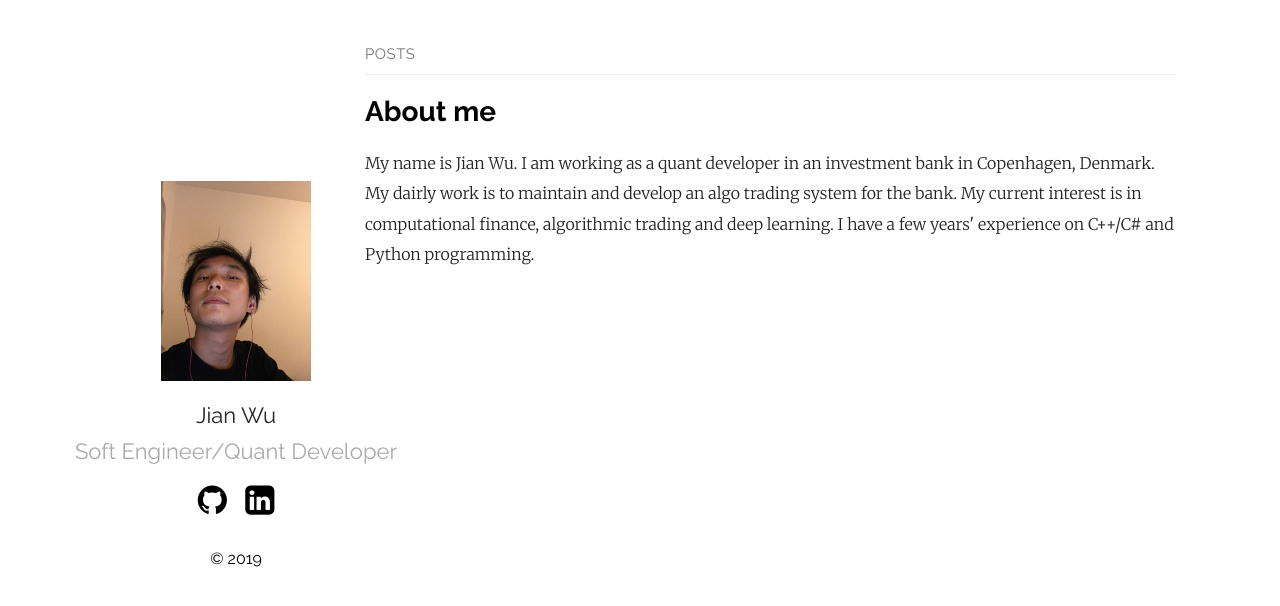
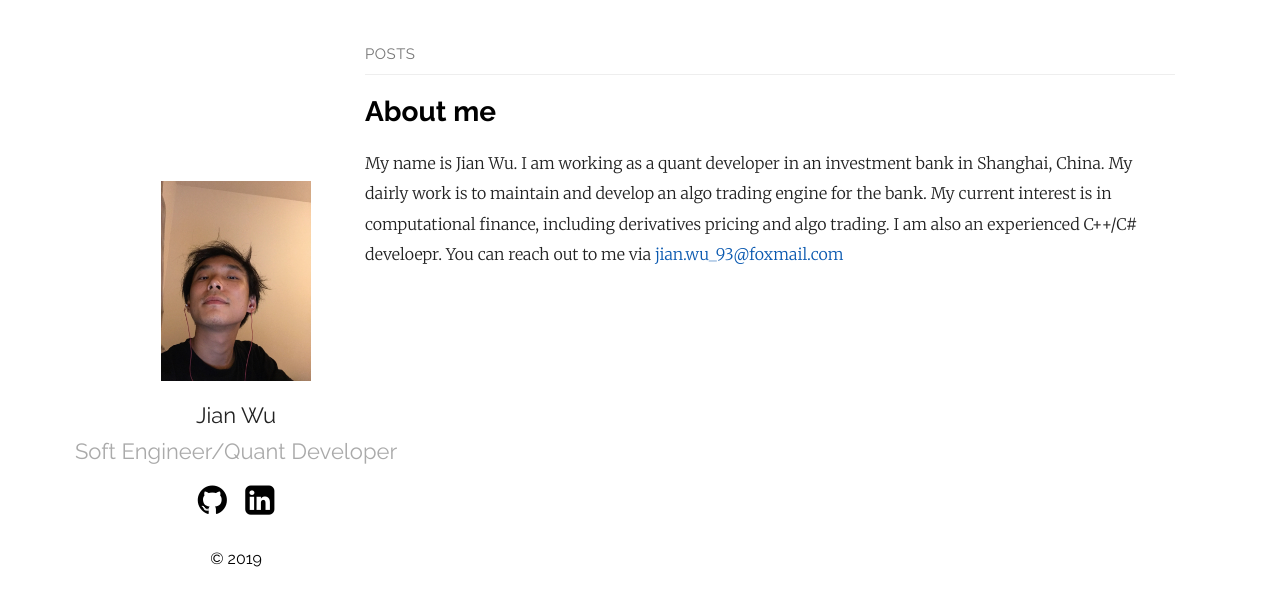
Before and after one commit to jianwu21/jianwu21.github.io, a Jekyll site: the page built from index.md, in a window 1280 px wide. Shown: the top 606 px of the page. Built offline with Jekyll 4.4.1, drawn with Linux system fonts in a browser that asks for light colours.

Commit message:
update about me

```diff
--- a/_layouts/home.html
+++ b/_layouts/home.html
@@ -17,9 +17,10 @@ layout: default
   <li>
     <h2 class="post-title">About me</h2>
     <div class="post">
-      My name is Jian Wu. I am working as a quant developer in an investment bank in Copenhagen, Denmark. My dairly
-      work is to maintain and develop an algo trading system for the bank. My current interest is in computational finance,
-      algorithmic trading and deep learning. I have a few years' experience on C++/C# and Python programming.
+      My name is Jian Wu. I am working as a quant developer in an investment bank in Shanghai, China. My dairly
+      work is to maintain and develop an algo trading engine for the bank. My current interest is in computational finance,
+      including derivatives pricing and algo trading. I am also an experienced C++/C# develoepr. You can reach out to me
+      via <a href = "mailto: jian.wu_93@foxmail.com">jian.wu_93@foxmail.com</a>
     </div>
   </li>
   {%- for post in site.posts -%}
```
